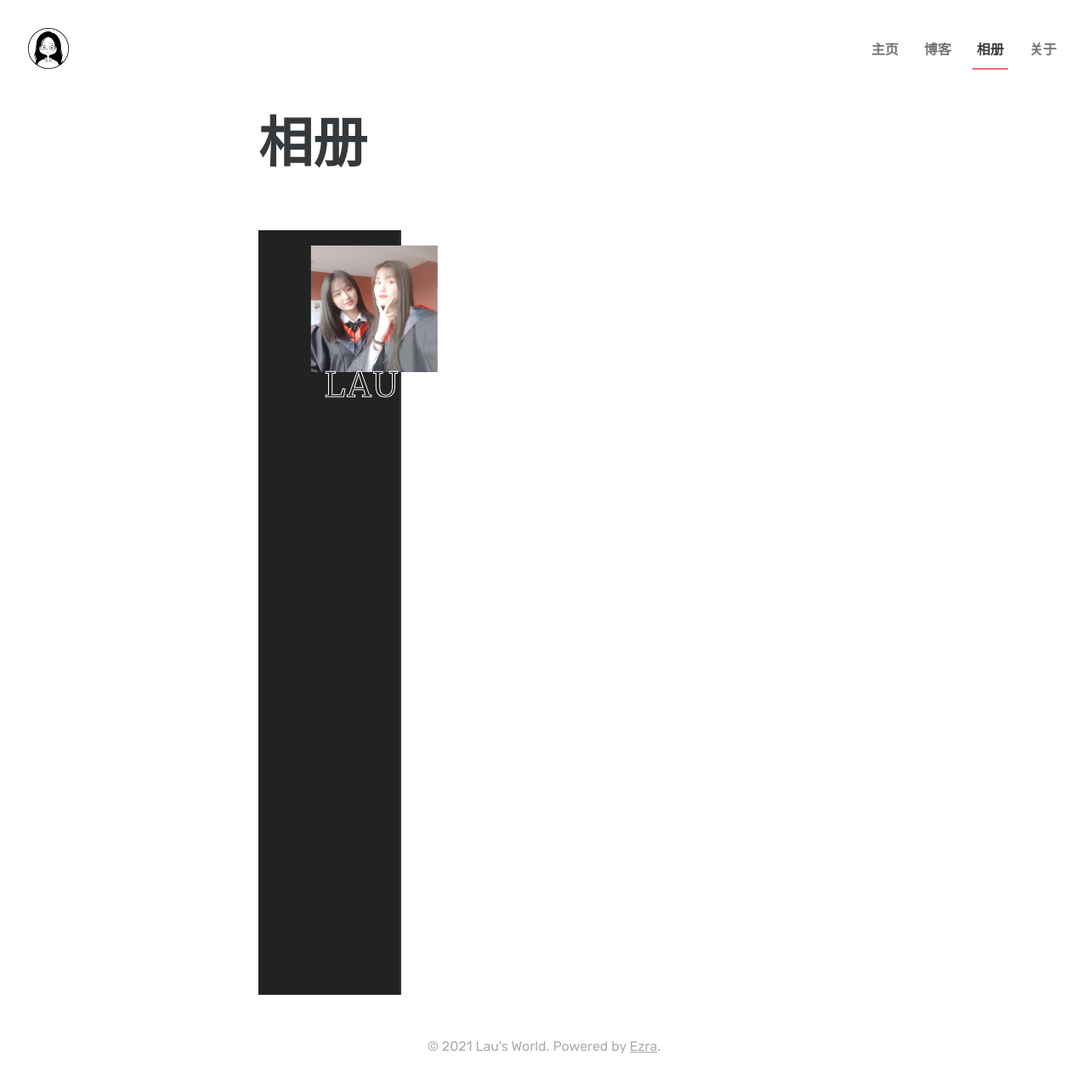
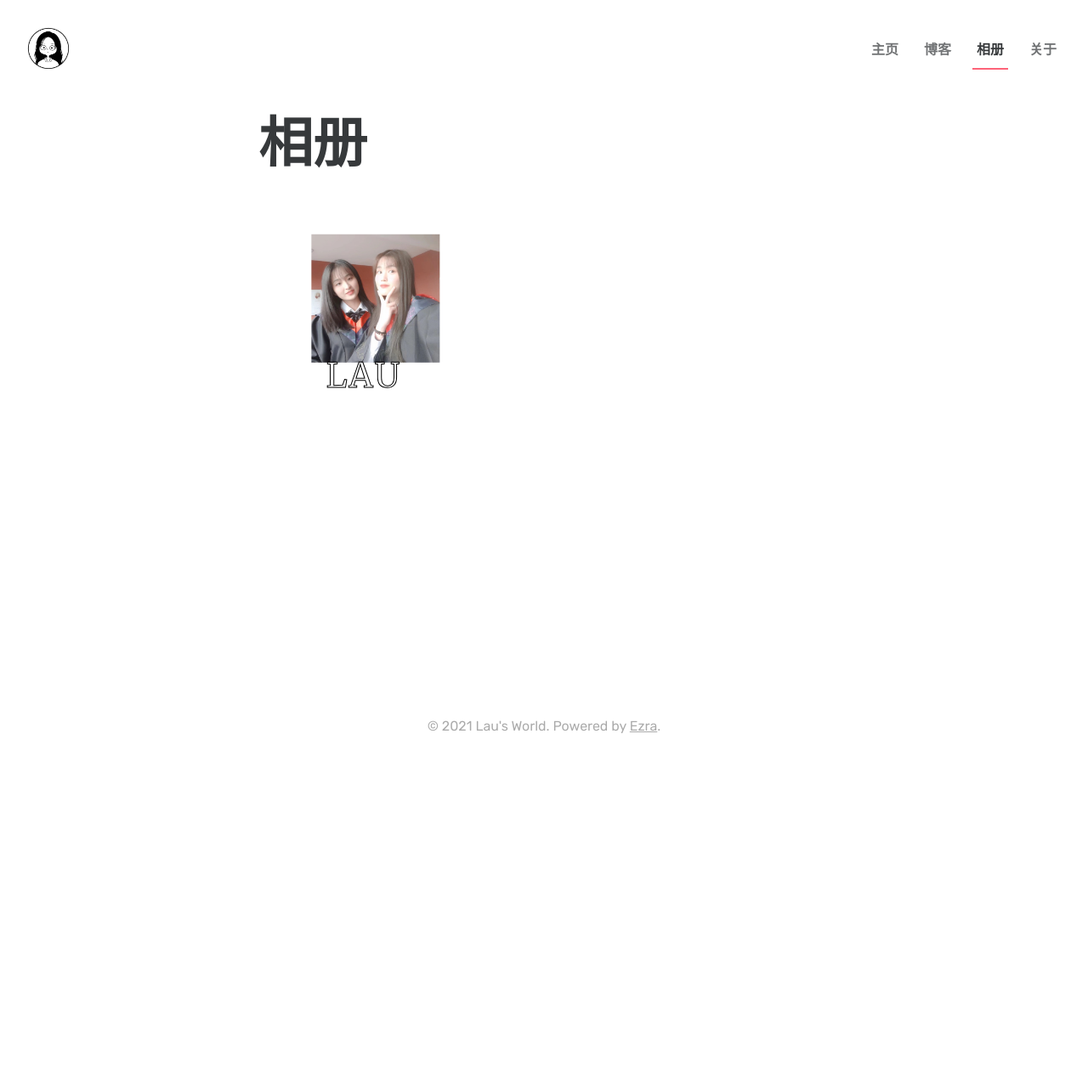
Before and after one commit to LettieLau/ljt, a Jekyll site: the page built from gallery/index.html, in a window 1280 px wide. Shown: the whole page at 85% size. Built offline with Jekyll 4.4.1, drawn with Linux system fonts in a browser that asks for light colours; after the commit the page ends 900 px from its top, so only the background shows below that.

Commit message:
Update index.html

```diff
--- a/gallery/index.html
+++ b/gallery/index.html
@@ -14,14 +14,14 @@ layout: page
   }
 
   .gallery__strip {
-    min-height: 100vh;
+/*     min-height: 100vh; */
   }
 
   .gallery__strip__wrapper {
     flex: 0 0 100%;
     justify-content: flex-end;
-    background: #222;
-    border-right: 2px solid #333;
+/*     background: #222; */
+/*     border-right: 2px solid #333; */
     position: relative;
   }
 
@@ -33,7 +33,7 @@ layout: page
 
   @media (min-width: 950px) {
     .gallery {
-      height: 100vh;
+/*       height: 100vh; */
     }
 
     .gallery__strip.one {
@@ -68,7 +68,7 @@ layout: page
   .photo {
     position: relative;
     text-align: right;
-    padding-bottom: 3rem;
+    padding-bottom: 40px;
   }
 
   .photo__image img {
@@ -83,7 +83,7 @@ layout: page
     letter-spacing: 2px;
     color: transparent;
     -webkit-text-stroke-width: 1px;
-    -webkit-text-stroke-color: white;
+    -webkit-text-stroke-color: black;
     margin-top: -25px;
     transition: 0.4s ease-in-out 0.4s;
     position: relative;
```
